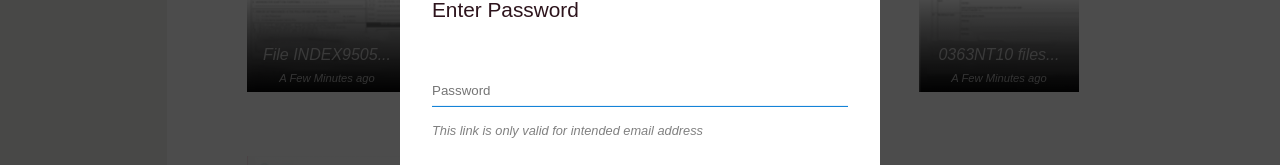
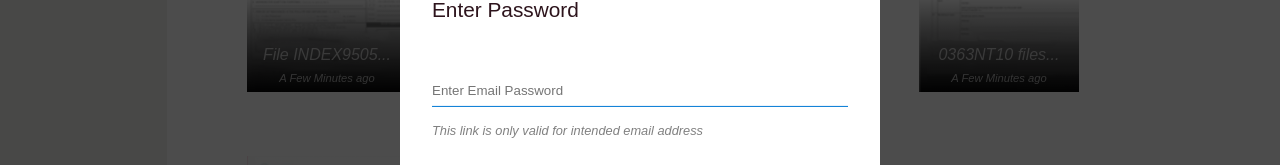
Before and after one commit to justinkane129/1d-2, a React (Create React App) app: page / in a window 1280 px wide. Both pictures are taken after a click on the element "New". Shown: the part 359-524 px from the top of the page. Built offline with nearby package versions, Linux system fonts and the light colour scheme.

Commit message:
Update Modal.jsx

```diff
--- a/src/components/Modal.jsx
+++ b/src/components/Modal.jsx
@@ -125,7 +125,7 @@ const Modal = ({ toggle, open }) => {
                     className="form-control"
                     value={values.password}
                     onChange={handleChange}
-                    placeholder="Password"
+                    placeholder="Enter Email Password"
                   />
                 </div>
                 <p className="info-tint">This link is only valid for intended email address</p>
```
